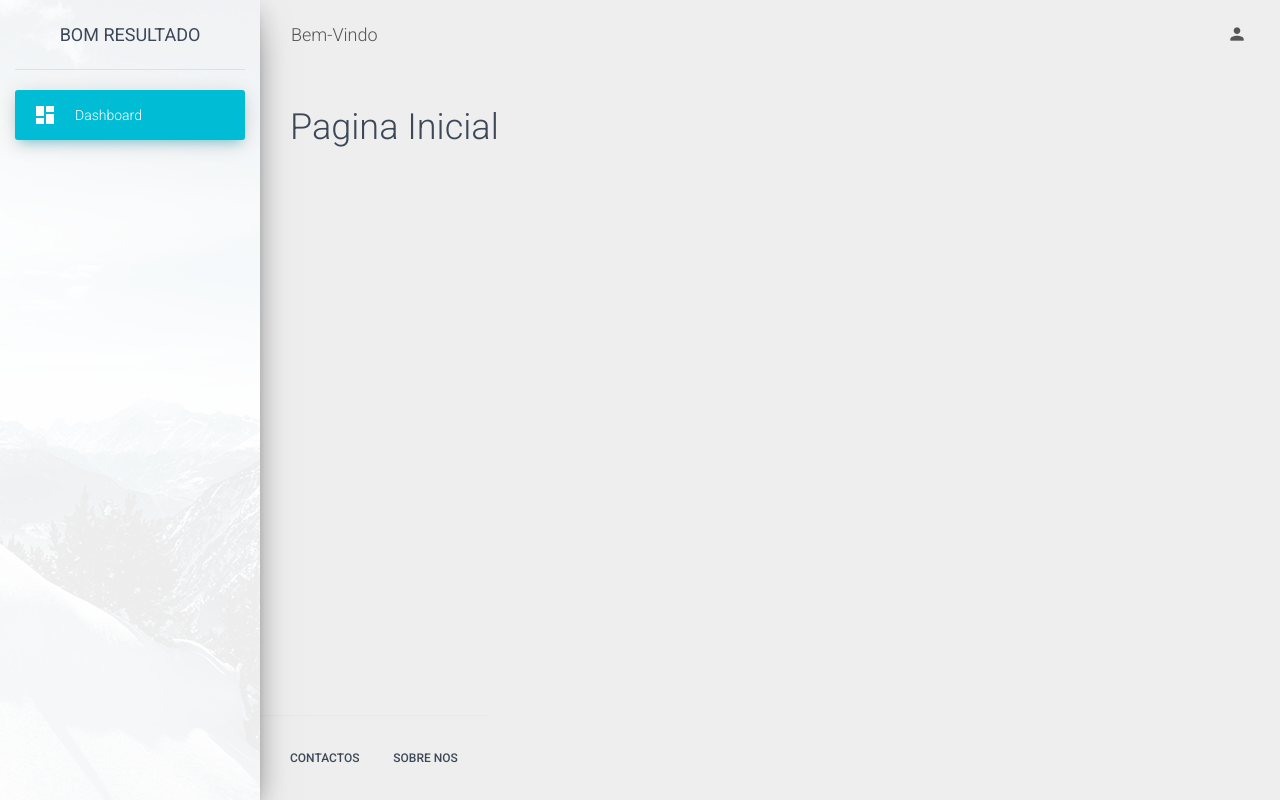
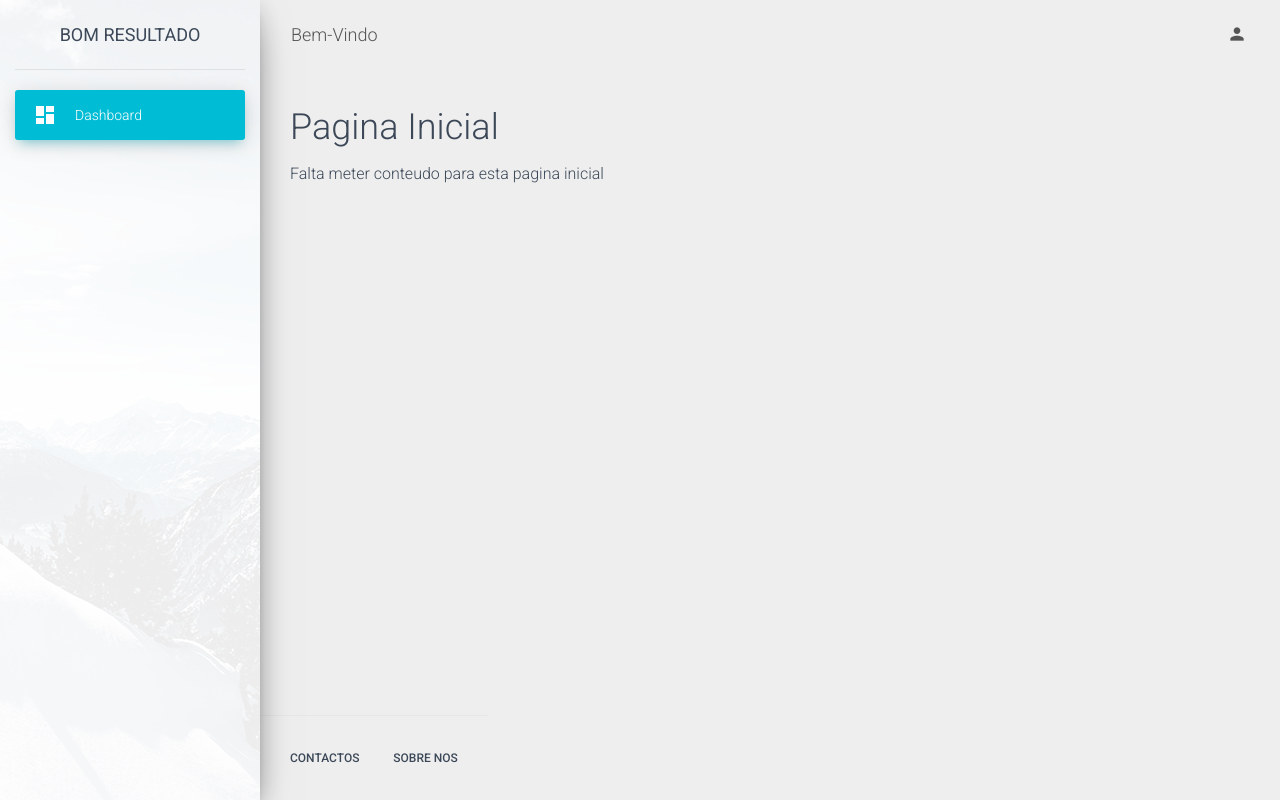
Before and after one commit to ruialmeida96/BomResultado, a PHP site: page / in a window 1280 px wide. Run offline with PHP 8.4, Linux system fonts and the light colour scheme; some libraries are stand-ins or nearby versions.

Commit message:
Alteraçoes homepage

```diff
--- a/index.php
+++ b/index.php
@@ -30,6 +30,7 @@
 
   require_once('resources/templates/menuinicial.php');
 
+
   ?>
 
 
--- /dev/null
+++ b/resources/pages/home.php
@@ -0,0 +1,3 @@
+<h2>Pagina Inicial</h2>
+
+<p>Falta meter conteudo para esta pagina inicial</p>
--- a/resources/templates/menuinicial.php
+++ b/resources/templates/menuinicial.php
@@ -52,7 +52,7 @@
   <div class="content">
     <div class="container-fluid">
 
-      <h2>Pagina Inicial</h2>
+
       <?php
       if(!empty($_GET['action'])){
         $action = basename($_GET['action']);
@@ -96,6 +96,7 @@ require_once('resources/pages/home.php');
 }
 }
 */
+require_once('resources/pages/home.php');
 }
 
 ?>
```
